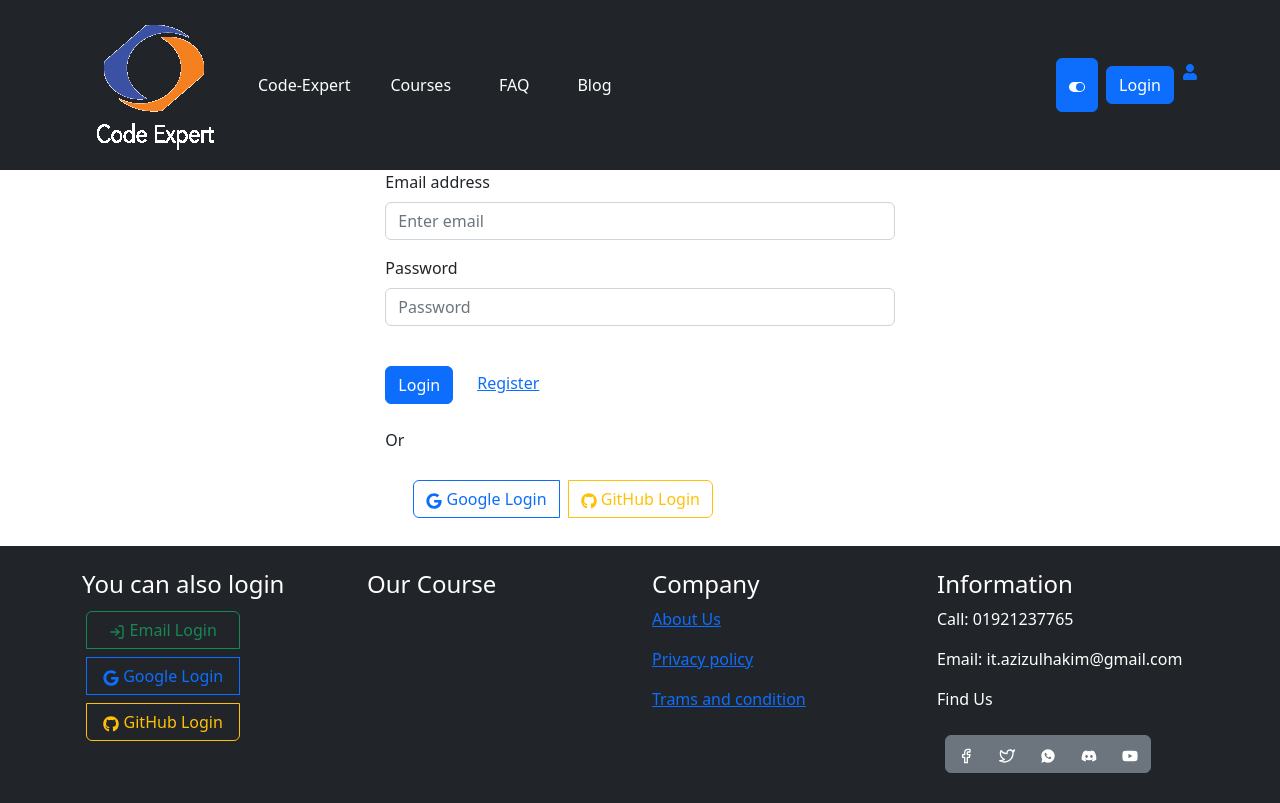
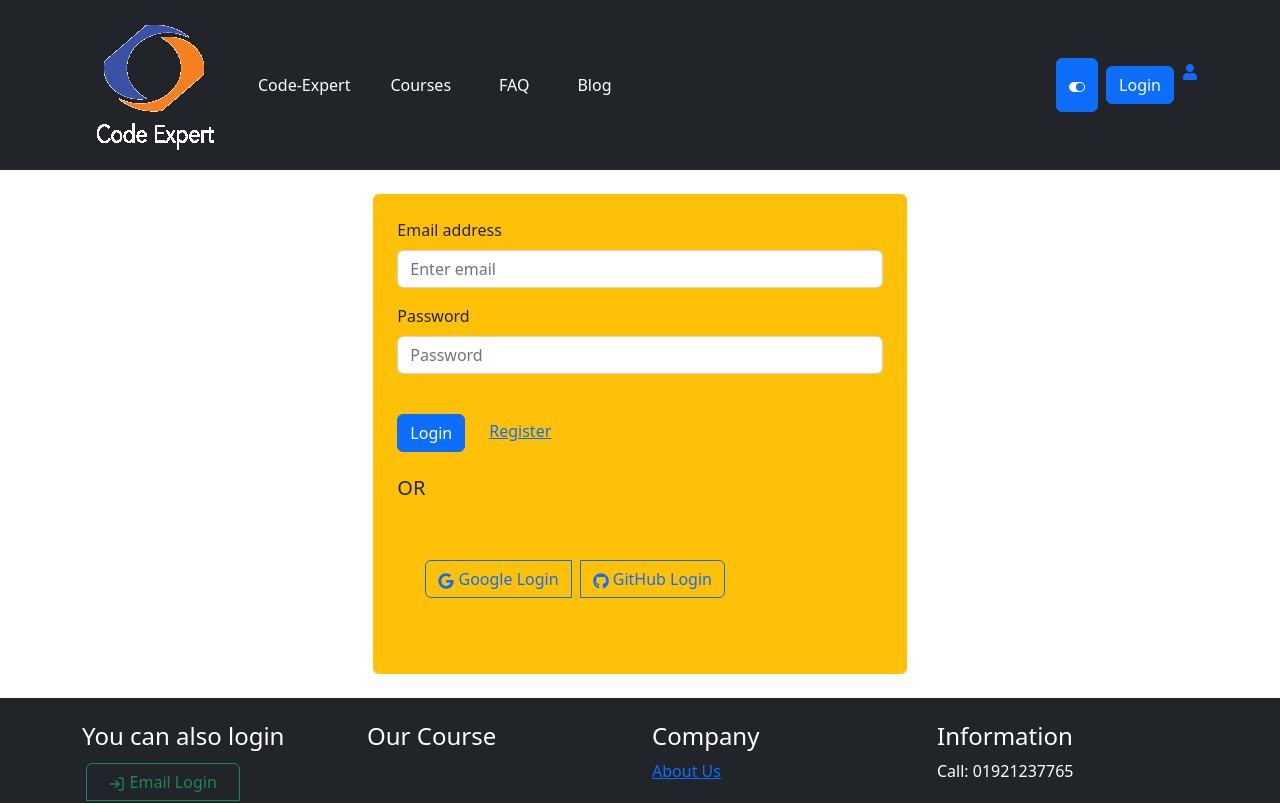
Before and after one commit to azizulhakims/code-expert-client, a React (Create React App) app: page /login in a window 1280 px wide. Shown: the top 803 px of the page. Built offline with nearby package versions, Linux system fonts and the light colour scheme; no server answers.

Commit message:
add ligin page padding

```diff
--- a/src/Pages/Login/Login.js
+++ b/src/Pages/Login/Login.js
@@ -83,7 +83,7 @@ const Login = () => {
 
 
     return (
-        <div className='container col-md-5 mx-auto'>
+        <div className='container col-md-5 mx-auto bg-warning rounded p-4 mt-4 mb-4'>
             <Form onSubmit={handleSubmit} >
                 <Form.Group className="mb-3" controlId="formBasicEmail">
                     <Form.Label>Email address</Form.Label>
@@ -108,15 +108,17 @@ const Login = () => {
                     </Button>
                     <Link className='m-4' to={'/register'}>Register</Link>
                 </div>
-                <br />
-                <>Or</>
-                <br />
+                <div>
+                    <br />
+                    <h5>OR</h5>
+                    <br />
+                </div>
 
             </Form>
-            <ButtonGroup className='p-4' >
+            <ButtonGroup className='p-4 mb-4' >
 
                 <Button onClick={handleGoogleSignIn} variant='outline-primary' className='m-1'> <FaGoogle></FaGoogle> Google Login</Button>
-                <Button onClick={handleGithubSignIn} variant='outline-warning' className='m-1'> <FaGithub></FaGithub> GitHub Login</Button>
+                <Button onClick={handleGithubSignIn} variant='outline-primary' className='m-1'> <FaGithub></FaGithub> GitHub Login</Button>
             </ButtonGroup>
         </div>
     );
--- a/src/Pages/Shared/Header/Header.js
+++ b/src/Pages/Shared/Header/Header.js
@@ -22,7 +22,7 @@ const Header = () => {
             .catch(error => console.error(error))
     }
     return (
-        <Navbar collapseOnSelect expand="lg" bg={back ? 'dark' : 'light'} variant={back ? 'dark' : 'light'} sticky="top" className=''>
+        <Navbar collapseOnSelect expand="lg" bg={back ? 'dark' : 'warning'} variant={back ? 'dark' : 'warning'} sticky="top" className=''>
             <Container>
                 <Link to={'/'} className='navbar-brand height="30"'> <img src={Logo} alt='' /></Link>
                 <Link to={'/'} className='text-decoration-none text-white m-3'>Code-Expert</Link>
```
